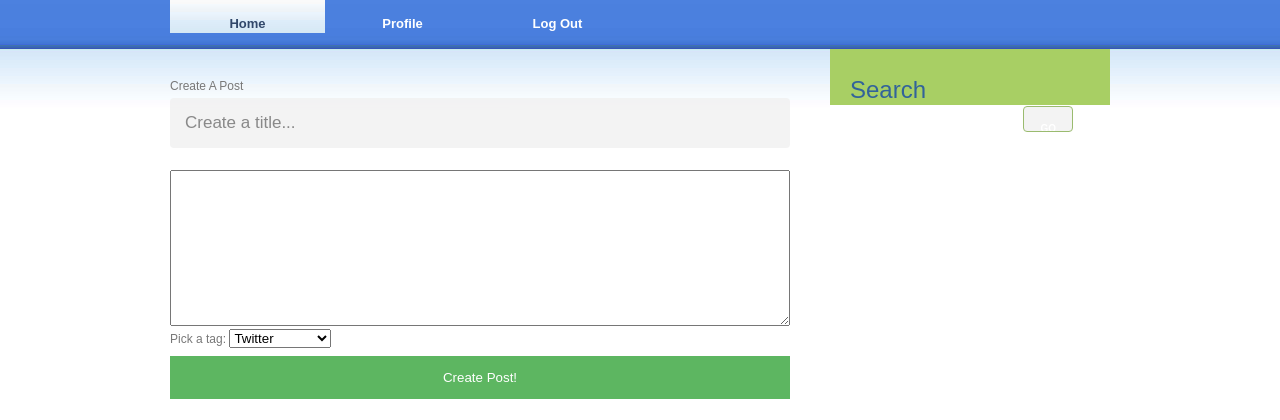
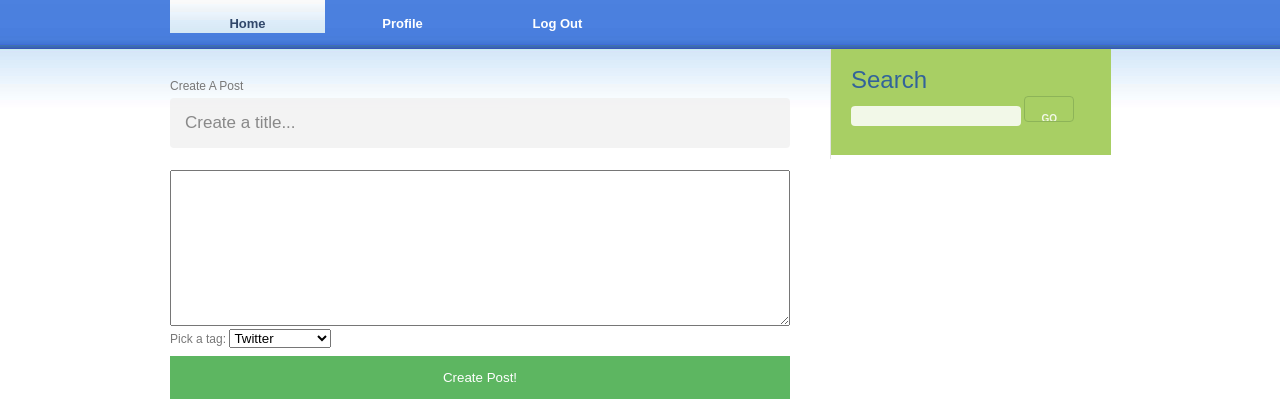
Before and after one commit to IffyKech/myBlog, a Flask app: page /home in a window 1280 px wide. Shown: the part 148-568 px from the top of the page. Run offline with Flask 2, Linux system fonts and the light colour scheme; the visitor is signed in with stand-in values (Sample User, id 1); data comes from the database, SQL or seed files in the repository; data that the repository does not hold is empty.

Commit message:
Add files via upload

```diff
--- a/static/css/style.css
+++ b/static/css/style.css
@@ -101,10 +101,11 @@ a:hover {
 /* Search */
 
 #search {
+	style="list-style-type:none;"
 	float: right;
 	width: 280px;
-	height: 60px;
-	padding: 20px 0px 0px 0px;
+	height: 110px;
+	padding: 10px 0px 0px 0px;
 	background: #A8CF64;
 	border-bottom: 4px solid #FFFFFF;
 }
@@ -135,7 +136,7 @@ a:hover {
 	width: 50px;
 	height: 23px;
 	border: 1px solid #89B056;
-	background: #F1F1F1;
+	background: none;
 	font-weight: bold;
 	font-size: 10px;
 	color: #FFFFFF;
```
